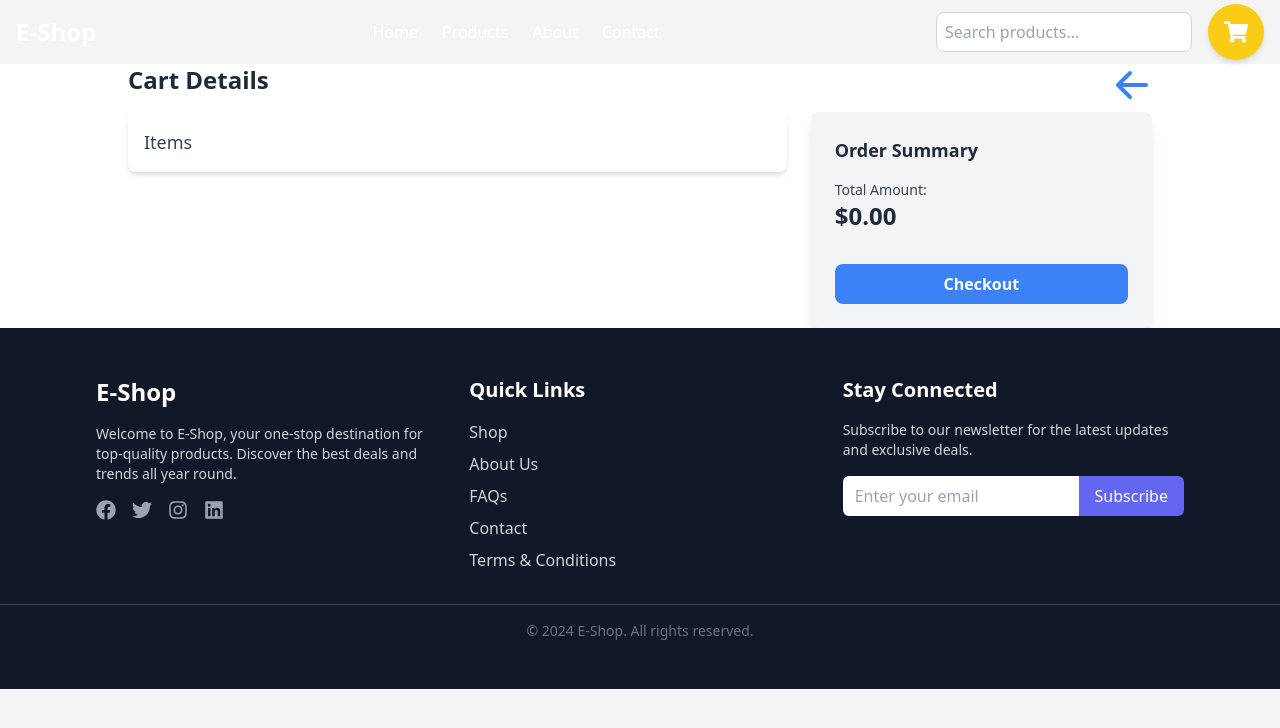
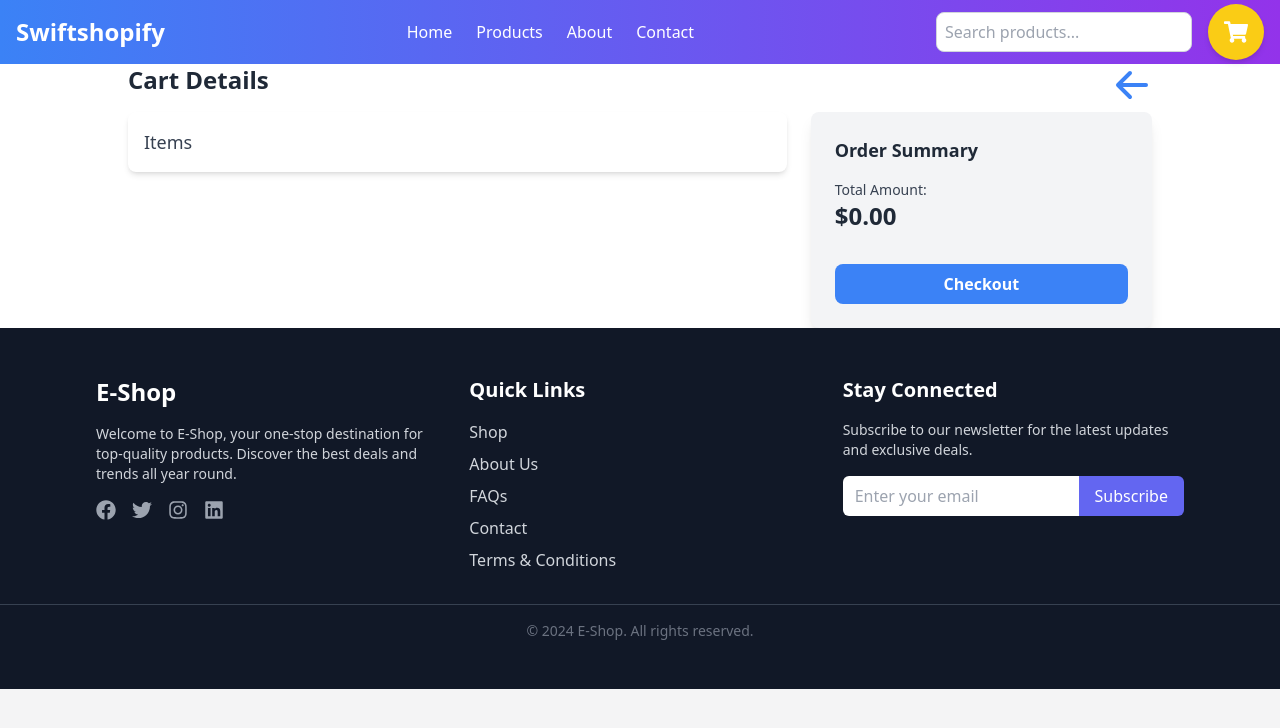
Before and after one commit to dksah1/e-shop, a React (Vite) app: page /cart in a window 1280 px wide. Shown: the top 728 px of the page. Built offline with nearby package versions, Linux system fonts and the light colour scheme.

Commit message:
changes made in UI

```diff
--- a/index.html
+++ b/index.html
@@ -4,7 +4,7 @@
     <meta charset="UTF-8" />
     <link rel="icon" type="image/svg+xml" href="/vite.svg" />
     <meta name="viewport" content="width=device-width, initial-scale=1.0" />
-    <title>E-Shop</title>
+    <title>Swiftshopify</title>
   </head>
   <body>
     <div id="root"></div>
--- a/package.json
+++ b/package.json
@@ -17,6 +17,7 @@
     "react-dom": "^18.3.1",
     "react-icons": "^5.3.0",
     "react-router-dom": "^6.27.0",
+    "react-spinners": "^0.14.1",
     "react-toastify": "^10.0.6"
   },
   "devDependencies": {
--- a/src/components/Header.jsx
+++ b/src/components/Header.jsx
@@ -25,13 +25,13 @@ const Header = ({ searchTerm, setSearchTerm }) => {
       className={`fixed w-full top-0 left-0 z-50 h-16 flex items-center transition-all duration-300 ${
         scrolling
           ? "bg-gradient-to-r from-blue-500 to-purple-600 shadow-lg"
-          : "bg-transparent"
+          : "bg-gradient-to-r from-blue-500 to-purple-600 bg-opacity-70"
       } ${scrolling ? "rounded-b-lg" : ""}`}
     >
       <div className="container mx-auto flex items-center justify-between px-4">
-        <Link to="/">
-          <div className="text-2xl font-bold text-white">E-Shop</div>
-        </Link>
+        <div className="text-2xl font-bold text-white capitalize">
+          <Link to="/">swiftshopify</Link>
+        </div>
         <nav className="space-x-6 hidden sm:flex">
           {["Home", "Products", "About", "Contact"].map((item) => (
             <motion.a
--- a/src/components/ProductItem.jsx
+++ b/src/components/ProductItem.jsx
@@ -13,7 +13,7 @@ const ProductItem = ({ product }) => {
       <Link to={`/product/${product.slug}`} className="h-full w-full block">
         <div className="flex flex-col h-full w-full">
           {/* Product Image */}
-          <div className="h-3/5 w-full overflow-hidden relative">
+          <div className="h-4/5  w-full overflow-hidden relative">
             <img
               src={product.images[0]}
               alt={product.title}
--- a/src/components/ProductList.jsx
+++ b/src/components/ProductList.jsx
@@ -1,61 +1,19 @@
-// import React, { useState } from "react";
-// import { useGetAll } from "../hooks/useProductHook";
-// import ProductItem from "./ProductItem";
-// import Pagination from "./Pagination";
-
-// const ProductList = () => {
-//   const [page, setPage] = useState(1);
-//   const [searchTerm, setSearchTerm] = useState("");
-//   const { data, error, isLoading } = useGetAll({ page, limit: 6 });
-
-//   if (isLoading) return <p>Loading...</p>;
-//   if (error) return <p>Error: {error.message}</p>;
-
-//   const filteredProducts = data?.data?.docs?.filter((product) =>
-//     product.title.toLowerCase().includes(searchTerm.toLowerCase())
-//   );
-
-//   const pageData = data?.data?.pagination;
-
-//   const handlePageChange = (page) => {
-//     setPage(page);
-//   };
-
-//   return (
-//     <>
-//       <div className=" w-full mt-12 flex items-center justify-between px-4 pt-3  shadow-sm border-b border-gray-200">
-//         <input
-//           type="text"
-//           placeholder="Search products..."
-//           value={searchTerm}
-//           onChange={(e) => setSearchTerm(e.target.value)}
-//           className="w-full max-w-md p-2 border border-gray-300 rounded-lg focus:outline-none focus:ring focus:ring-blue-200 transition h-[50px]"
-//         />
-//       </div>
-
-//       <div className="grid grid-cols-1 gap-4 sm:grid-cols-2 md:grid-cols-3 lg:grid-cols-4 mx-3 items-center justify-center mt-4">
-//         {filteredProducts?.map((product) => (
-//           <div key={product._id}>
-//             <ProductItem key={product._id} product={product} />
-//           </div>
-//         ))}
-//       </div>
-//       <Pagination pageInfo={pageData} handlePageChange={handlePageChange} />
-//     </>
-//   );
-// };
-
-// export default ProductList;
 import React, { useState } from "react";
 import { useGetAll } from "../hooks/useProductHook";
 import ProductItem from "./ProductItem";
 import Pagination from "./Pagination";
+import { RingLoader } from "react-spinners";
 
 const ProductList = ({ searchTerm }) => {
   const [page, setPage] = useState(1);
   const { data, error, isLoading } = useGetAll({ page, limit: 6 });
 
-  if (isLoading) return <p>Loading...</p>;
+  if (isLoading)
+    return (
+      <div className="flex items-center justify-center w-full h-screen bg-blue-200">
+        <RingLoader className="w-full h-full" />
+      </div>
+    );
   if (error) return <p>Error: {error.message}</p>;
 
   const filteredProducts = data?.data?.docs?.filter((product) =>
--- a/src/pages/CartDetail.jsx
+++ b/src/pages/CartDetail.jsx
@@ -3,7 +3,7 @@ import { useGetCartDetails, useUpdateItemInCart } from "../hooks/useCartHooks";
 import { HiArrowLeft } from "react-icons/hi";
 import { MdDelete } from "react-icons/md";
 import { Link } from "react-router-dom";
-
+import { RingLoader } from "react-spinners";
 const CartDetail = () => {
   const [cartDetail, setCartDetail] = useState("");
   const [totalAmount, setTotalAmount] = useState(0);
@@ -25,7 +25,6 @@ const CartDetail = () => {
       );
       setCartDetail(filteredValue);
 
-      // Calculate total amount
       const total = filteredValue.reduce(
         (sum, item) => sum + item?.subTotal,
         0
@@ -49,7 +48,11 @@ const CartDetail = () => {
   };
 
   if (isLoading)
-    return <div className="text-center text-gray-500">Loading...</div>;
+    return (
+      <div className="flex items-center justify-center w-full h-screen bg-blue-200">
+        <RingLoader className="w-full h-full" />
+      </div>
+    );
   if (isError)
     return (
       <div className="text-center text-red-500">
--- a/src/pages/ProductDetails.jsx
+++ b/src/pages/ProductDetails.jsx
@@ -7,6 +7,7 @@ import { FiShoppingCart, FiHeart } from "react-icons/fi";
 import { createNewCart } from "../api/productApi";
 import { toast } from "react-toastify";
 import { useNavigate } from "react-router-dom";
+import { RingLoader } from "react-spinners";
 
 const ProductDetails = () => {
   const navigate = useNavigate();
@@ -55,7 +56,12 @@ const ProductDetails = () => {
     if (quantity > 1) setQuantity(quantity - 1);
   };
 
-  if (isLoading) return <div>Loading...</div>;
+  if (isLoading)
+    return (
+      <div className="flex items-center justify-center w-full h-screen bg-blue-200">
+        <RingLoader className="w-full h-full" />
+      </div>
+    );
   if (isError) return <div>Error loading product details.</div>;
 
   const productData = product?.data;
```
Also changed, not shown: 1 other file (tests, documents, lock files or other folders).
